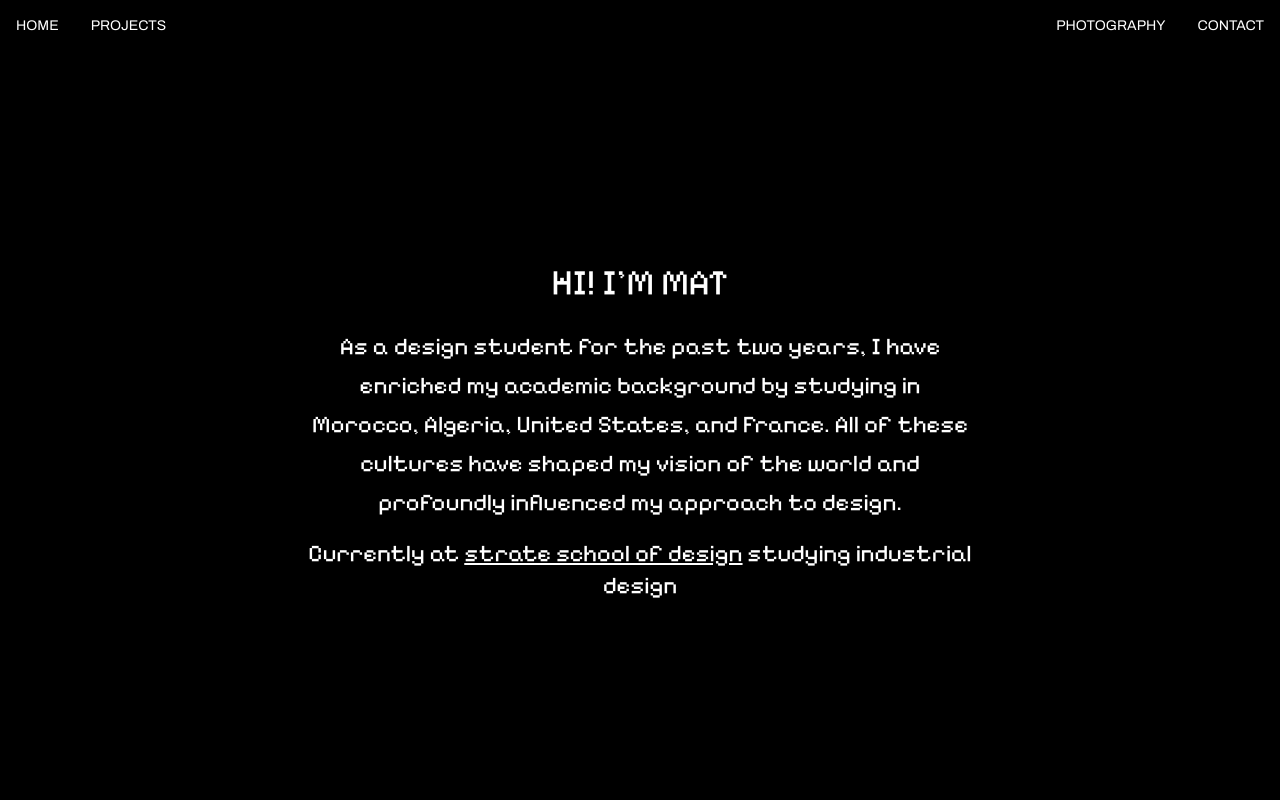
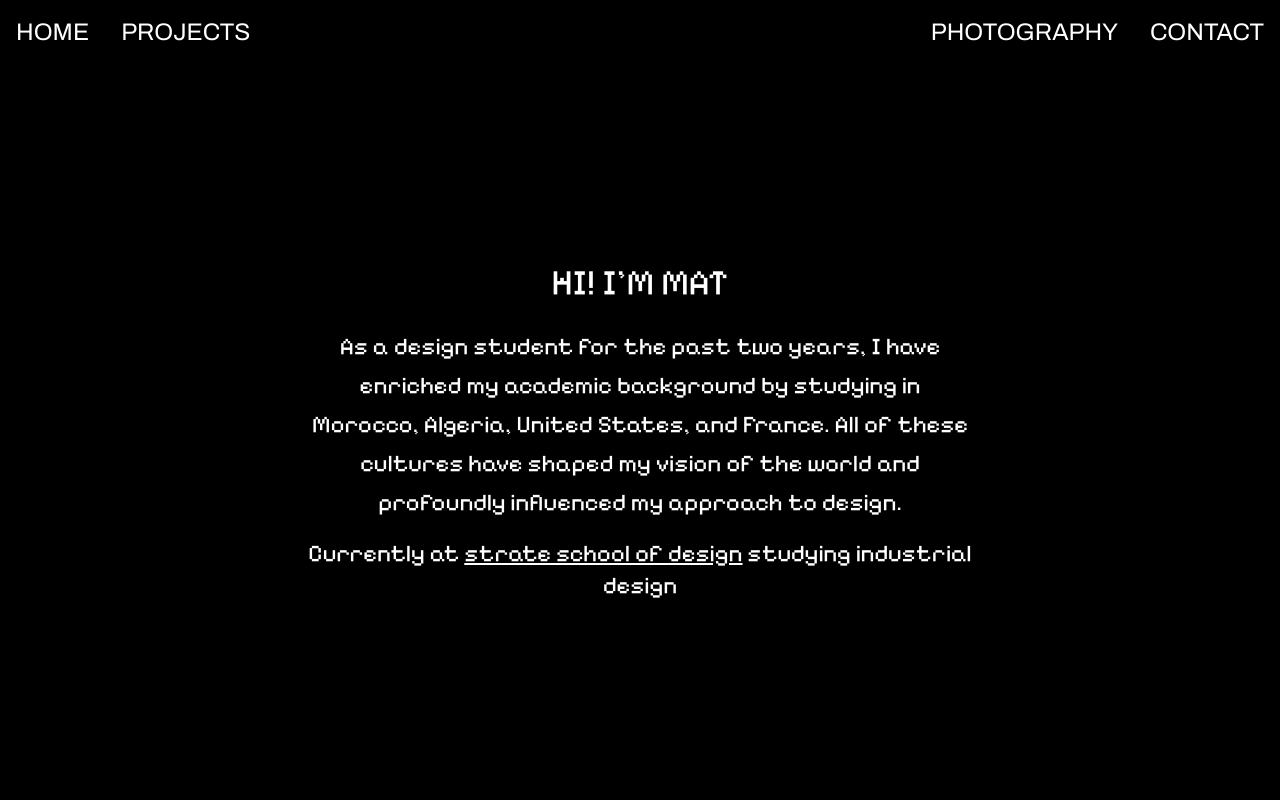
Before and after one commit to aymenn8/folio-matheo, a Next.js app: page / in a window 1280 px wide. Shown: the top 800 px of the page. Built offline with nearby package versions, Linux system fonts and the light colour scheme; a web font is replaced by a local one.

Commit message:
Update navbar link font size

```diff
--- a/components/navbar.jsx
+++ b/components/navbar.jsx
@@ -14,7 +14,7 @@ export default function Navbar() {
     <nav className="fixed top-0 left-0 right-0 z-50 px-4 py-4 font-archivo bg-black">
       <div className="container mx-auto">
         <div className="flex justify-between items-center md:hidden">
-          <Link href="/" className="text-white text-xl font-bold">
+          <Link href="/" className="text-white text-2xl font-bold">
             MAT
           </Link>
           <button
@@ -58,13 +58,13 @@ export default function Navbar() {
           <div className="flex space-x-8">
             <Link
               href="/"
-              className="text-white hover:opacity-70 transition-opacity text-sm"
+              className="text-white hover:opacity-70 transition-opacity text-2xl"
             >
               HOME
             </Link>
             <Link
               href="/projects"
-              className="text-white hover:opacity-70 transition-opacity text-sm"
+              className="text-white hover:opacity-70 transition-opacity text-2xl"
             >
               PROJECTS
             </Link>
@@ -72,13 +72,13 @@ export default function Navbar() {
           <div className="flex space-x-8">
             <Link
               href="/photography"
-              className="text-white hover:opacity-70 transition-opacity text-sm"
+              className="text-white hover:opacity-70 transition-opacity text-2xl"
             >
               PHOTOGRAPHY
             </Link>
             <Link
               href="/contact"
-              className="text-white hover:opacity-70 transition-opacity text-sm"
+              className="text-white hover:opacity-70 transition-opacity text-2xl"
             >
               CONTACT
             </Link>
@@ -88,25 +88,25 @@ export default function Navbar() {
           <div className="md:hidden mt-4">
             <Link
               href="/"
-              className="block text-white hover:opacity-70 transition-opacity text-sm py-2"
+              className="block text-white hover:opacity-70 transition-opacity text-2xl py-2"
             >
               HOME
             </Link>
             <Link
               href="/projects"
-              className="block text-white hover:opacity-70 transition-opacity text-sm py-2"
+              className="block text-white hover:opacity-70 transition-opacity text-2xl py-2"
             >
               PROJECTS
             </Link>
             <Link
               href="/photography"
-              className="block text-white hover:opacity-70 transition-opacity text-sm py-2"
+              className="block text-white hover:opacity-70 transition-opacity text-2xl py-2"
             >
               PHOTOGRAPHY
             </Link>
             <Link
               href="/contact"
-              className="block text-white hover:opacity-70 transition-opacity text-sm py-2"
+              className="block text-white hover:opacity-70 transition-opacity text-2xl py-2"
             >
               CONTACT
             </Link>
```
